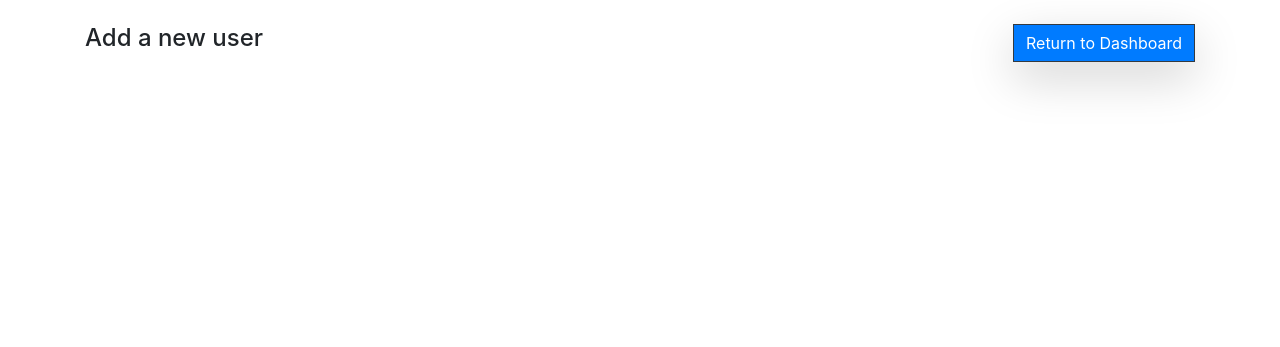
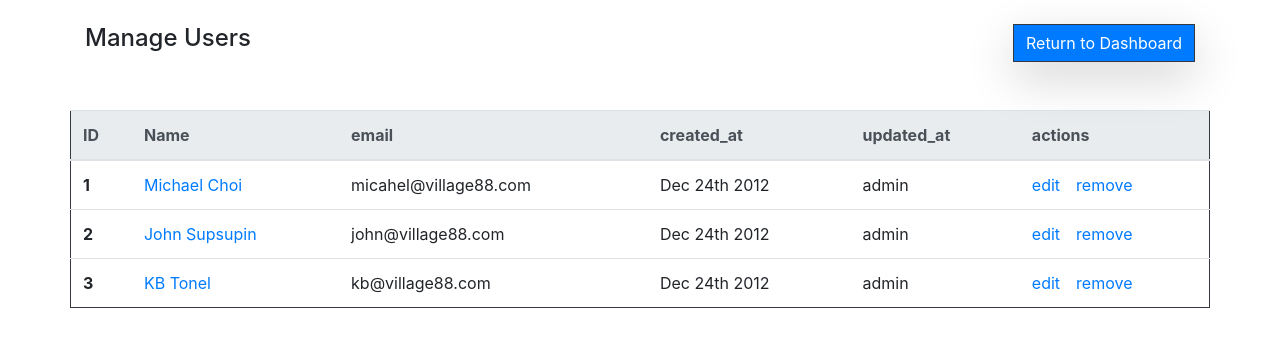
Before and after one commit to jedi132000/user_dashboard_proj, a Django app: page /dashboard/ in a window 1280 px wide. Shown: the part 57-404 px from the top of the page. Run offline with Django 3.2, Linux system fonts and the light colour scheme; parts of the project's set-up code (start-up, migrations or seed data) failed here and were passed over; some libraries are stand-ins or nearby versions.

Commit message:
added dashboard html and a few views

```diff
--- a/apps/user_dashboard/templates/user_dashboard/dashboard.html
+++ b/apps/user_dashboard/templates/user_dashboard/dashboard.html
@@ -24,11 +24,51 @@
         <div class="container mt-4">
         <div class="row">
             <div class="col-md-4">
-                <h4>Add a new user</h4>
+                <h4>Manage Users</h4>
             </div>
             <div class="col-md-8">
                 <button class="float-right btn btn-primary border border-dark shadow-lg rounded-0">Return to Dashboard</button>
             </div>
+        </div>
+        <div class="row">
+            <table class="table border border-dark mt-5">
+                <thead class="thead-light">
+                    <tr>
+                    <th scope="col">ID</th>
+                    <th scope="col">Name</th>
+                    <th scope="col">email</th>
+                    <th scope="col">created_at</th>
+                    <th scope="col">updated_at</th>
+                    <th scope="col">actions</th>
+                    </tr>
+                </thead>
+                <tbody>
+                    <tr>
+                        <th scope="row">1</th>
+                        <td><a href="#">Michael Choi</a></td>
+                        <td>micahel@village88.com</td>
+                        <td>Dec 24th 2012</td>
+                        <td>admin</td>
+                        <td><a class="mr-3" href="#">edit</a><a href="/remove">remove</a></td>
+                    </tr>
+                    <tr>
+                        <th scope="row">2</th>
+                        <td><a href="#">John Supsupin</a></td>
+                        <td>john@village88.com</td>
+                        <td>Dec 24th 2012</td>
+                        <td>admin</td>
+                        <td><a class="mr-3" href="#">edit</a><a href="#">remove</a></td>
+                    </tr>
+                    <tr>
+                        <th scope="row">3</th>
+                        <td><a href="#">KB Tonel</a></td>
+                        <td>kb@village88.com</td>
+                        <td>Dec 24th 2012</td>
+                        <td>admin</td>
+                        <td><a class="mr-3" href="#">edit</a><a href="#">remove</a></td>
+                    </tr>
+                </tbody>
+            </table>
         </div>
         </div>
     </main>
--- a/apps/user_dashboard/urls.py
+++ b/apps/user_dashboard/urls.py
@@ -19,4 +19,5 @@ urlpatterns = [
     url(r'^users/show/(?P<user_id>\d+)/$', views.show_user, name='show_user'),
     url(r'^post/(?P<user_id>\d+)/$', views.post, name='post'),
     url(r'^logout/$', views.logout, name='logout'),
+    url(r'^remove/$', views.destroy, name='remove'),
 ]
--- a/apps/user_dashboard/views.py
+++ b/apps/user_dashboard/views.py
@@ -32,7 +32,7 @@ def edit(request):
     return render(request, 'user_dashboard/user_edit.html')
 
 def edit_user(request):
-    pass
+    return render(request, 'user_dashboard/admin_edit.html')
 
 def update_user(request):
     pass
@@ -49,6 +49,9 @@ def show_user(request):
 def post(request):
     pass
 
+def destroy(request):
+    pass
+
 def logout(request):
     request.session.clear()
     return redirect("/")
```
Also changed, not shown: apps/user_dashboard/templates/user_dashboard/admin_edit.html (added, +84 -0 lines).
